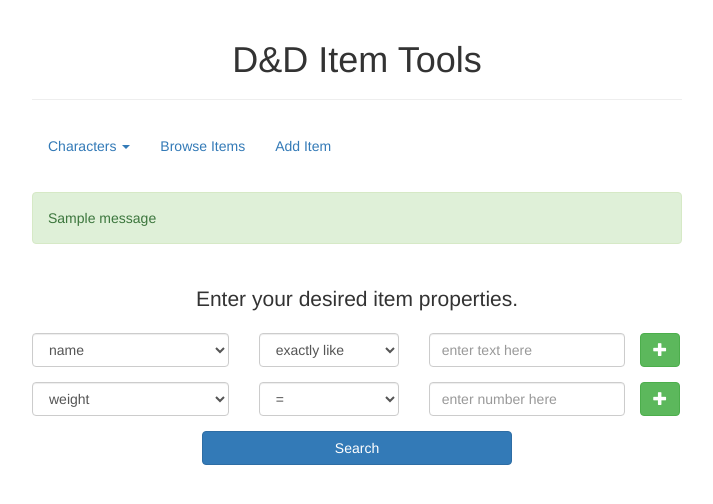
After one commit to danika/dnd-tools, a Flask app: page /browse in a window 1280 px wide. The commit adds this page. Shown: the top 504 px of the page, without its empty margins (283-996 px from the left). Run offline with Flask 2, Linux system fonts and the light colour scheme; one stand-in notice (Sample message) is shown; parts of the project's set-up code (start-up, migrations or seed data) failed here and were passed over; some libraries are stand-ins or nearby versions.

Commit message:
add item done. beginning work on browse

```diff
--- a/app/app.py
+++ b/app/app.py
@@ -19,6 +19,7 @@ login_manager.login_view = '/login'
 def load_user(user_id):
     return User.load(users_db, str(user_id))
 
+#database.view('category/viewname',key='')
 def get_user_id(email):
 	vr = users_db.view('search/email', key=email)
 	if vr.rows:
@@ -26,10 +27,14 @@ def get_user_id(email):
 	else:
 		return None
 
+def parse_dict_list(entries):
+	parsed_list = list()
+	for entry in entries:
+		parsed_list.append(entry.data)
+	return parsed_list
+
 
 #------Views-------
-
-#database.view('category/viewname',key='')
 
 @app.route('/signup', methods=['POST', 'GET'])
 def signup():
@@ -79,9 +84,52 @@ def login():
 def add_item():
 	form = AddItemForm()
 	if form.validate_on_submit():
+		#make new item
+
+		#parse weapon types
+		weapon_types_dict = form.weapon_types.data
+		weapon_types = list()
+		for choice in weapon_types_dict.keys():
+			if weapon_types_dict[choice] == True:
+				weapon_types.append(choice)
+
+
+		new_item = Item(name=form.name.data,
+						references=parse_dict_list(form.references.entries),
+						weight=form.weight.data,
+						value=form.value.data,
+						weapon_types=weapon_types,
+						damage=parse_dict_list(form.damage.entries),
+						critical=form.critical.data,
+						range_increment=form.range_increment.data,
+						armor_type=form.armor_type.data,
+						body_slot=form.body_slot.data,
+						armor_bonus=form.armor_bonus.data,
+						max_dex_bonus=form.max_dex_bonus.data,
+						armor_check_penalty=form.armor_check_penalty.data,
+						arcane_spell_failure=form.arcane_spell_failure.data,
+						movement_speed=form.movement_speed.data,
+						attribute_modifiers=parse_dict_list(form.attribute_modifiers.entries),
+						total_uses=form.total_uses.data,
+						description=form.description.data)
+
+		new_item.store(items_db)
+
+		#inform user of their success
 		flash('Item successfully added!', 'success')
 		return redirect(url_for('add_item'))
 	return render_template('add-item.html', form=form)
+
+@app.route('/browse', methods=['GET'])
+def browse():
+	form = BrowseForm()
+	return render_template('browse.html', form=form)
+
+@app.route('/item/<item_id>', methods=['GET'])
+def item(item_id):
+	#get the item document for the id
+
+	return render_template('browse.html')
 
 @app.route('/', methods=['GET'])
 @login_required
--- a/app/forms.py
+++ b/app/forms.py
@@ -17,6 +17,43 @@ class LoginForm(Form):
 	email = StringField('Email', validators=[InputRequired(), Length(1,64)])
 	pwd = PasswordField('Password', validators=[InputRequired()])
 	login = SubmitField('Login')
+
+
+class TextSearchForm(Form):
+	field_choice = SelectField('Choice',
+		choices=[("name", "name"),
+				("book", "book"),
+				("critical", "critical"),
+				("armor_type", "armor type"),
+				("body_slot", "body slot"),
+				("description", "description")])
+	operator_choice = SelectField('Operator',
+		choices=[("exactly like", "exactly like"),
+				("similar_to", "similar to")])
+	user_input = StringField('Input')
+
+class NumberSearchForm(Form):
+	field_choice = SelectField('Choice',
+		choices=[("weight", "weight"),
+				("value", "value"),
+				("range_increment", "range increment"),
+				("armor_bonus", "armor bonus"),
+				("max_dex_bonus", "max dex bonus"),
+				("armor_check_penalty", "armor check penalty"),
+				("arcane_spell_failure", "arcane spell failure"),
+				("movement_speed", "movement speed")])
+	operator_choice = SelectField('Operator',
+		choices=[("equals", "="),
+				("greater_than", ">"),
+				("less_than", "<")])
+	user_input = DecimalField('Input')
+
+
+class BrowseForm(Form):
+	text_searches = FieldList(FormField(TextSearchForm), 'Text', validators=[Optional()], min_entries=1)
+	number_searches = FieldList(FormField(NumberSearchForm), 'Numbers', validators=[Optional()], min_entries=1)
+	submit = SubmitField('Search')
+
 
 class ReferenceForm(NoCSRFForm):
 	book = StringField('Book', validators=[InputRequired(message='Must enter a reference book.')])
@@ -46,8 +83,8 @@ class AddItemForm(Form):
 	#required features
 	name = StringField('Name', validators=[InputRequired()])
 	references = FieldList(FormField(ReferenceForm), 'References', min_entries=1)
-	weight = DecimalField('Weight', validators=[NumberRange(min=0)], places=2)
-	value = DecimalField('Value', validators=[NumberRange(min=0)], places=2)
+	weight = DecimalField('Weight', validators=[InputRequired(), NumberRange(min=0)], places=2)
+	value = DecimalField('Value', validators=[InputRequired(), NumberRange(min=0)], places=2)
 
 	#weapon features
 	weapon_types = FormField(WeaponTypesForm, 'Weapon Types')
--- a/app/models.py
+++ b/app/models.py
@@ -34,9 +34,9 @@ class Character(Document):
 class Item(Document):
 	#required features
 	name = TextField()
+	references = ListField(DictField(Mapping.build(book = TextField(), page = TextField())))
 	weight = DecimalField() #in lbs
 	value = DecimalField() #in gold
-	references = ListField(DictField(Mapping.build(book = TextField(), page = TextField())))
 
 	#weapon features
 	weapon_types = ListField(TextField()) #["simple", "light", "melee"]
@@ -60,7 +60,7 @@ class Item(Document):
 	#miscellaneous features
 	attribute_modifiers = ListField(DictField(Mapping.build(
 							attribute = TextField(),
-							modifier = TextField())))
-	#[{"quality":"listen", "modifier":"+2"}, {"quality":"spot", "modifier":"+2"}]
+							modifier = IntegerField())))
+	#[{"attribute":"listen", "modifier":"2"}, {"attribute":"spot", "modifier":"2"}]
 	total_uses = IntegerField()
 	description = TextField()
--- a/app/templates/add-item.html
+++ b/app/templates/add-item.html
@@ -180,8 +180,8 @@
   horizontal_columns=('sm', 3, 8), ph="The dagger is a common secondary weapon. You get a +2 bonus on Sleight of Hand checks made to conceal a dagger on your body (see the Sleight of Hand skill, page 81).") }}
 
   <div class="form-group">
-    <div class="col-sm-offset-3 col-sm-8">
-      {{ form.submit(class="btn btn-primary") }}
+    <div class="col-sm-offset-3 col-sm-6">
+      {{ form.submit(class="btn btn-primary btn-block") }}
     </div>
   </div>
 
--- /dev/null
+++ b/app/templates/browse.html
@@ -0,0 +1,90 @@
+{% extends "main.html" %}
+{% import "macros.html" as utils %}
+
+{% block page_content %}
+
+{% with messages = get_flashed_messages(with_categories=true) %}
+{% if messages %}
+    {% for category, message in messages %}
+    <div class="alert alert-{{category}}">{{message}}</div>
+    {% endfor %}
+{% endif %}
+{% endwith %}
+
+<br>
+<p class="lead">Enter your desired item properties.</p>
+
+
+<form class="form-horizontal" role="form" method="get">
+
+  <div class="text_fields">
+
+      <div class="form-group {% if form.text_searches.errors %} has-error{% endif %}">
+          <div class="col-sm-4">
+            {{ form.text_searches[0].field_choice(class="form-control") }}
+          </div>
+
+          <div class="col-sm-3">
+            {{ form.text_searches[0].operator_choice(class="form-control") }}
+          </div>
+
+          <div class="col-sm-4">
+            {{ form.text_searches[0].user_input(class="form-control", placeholder="enter text here") }}
+          </div>
+
+          <button type="button" class="btn btn-success add_textsearch_button">
+            <span class="glyphicon glyphicon-plus"></span>
+          </button>
+
+          {% for entry in form.text_searches %}
+            {{ utils.errors_for_field(entry.field_choice, horizontal_columns=('sm',3,8), form_type="horizontal") }}
+            {{ utils.errors_for_field(entry.operator_choice, horizontal_columns=('sm',3,8), form_type="horizontal") }}
+            {{ utils.errors_for_field(entry.user_input, horizontal_columns=('sm',3,8), form_type="horizontal") }}
+          {% endfor %}
+
+    </div>
+
+    <!--More fields will go here-->
+
+  </div>
+
+  <div class="number_fields">
+
+      <div class="form-group {% if form.text_searches.errors %} has-error{% endif %}">
+          <div class="col-sm-4">
+            {{ form.number_searches[0].field_choice(class="form-control") }}
+          </div>
+
+          <div class="col-sm-3">
+            {{ form.number_searches[0].operator_choice(class="form-control") }}
+          </div>
+
+          <div class="col-sm-4">
+            {{ form.number_searches[0].user_input(class="form-control", placeholder="enter number here") }}
+          </div>
+
+          <button type="button" class="btn btn-success add_textsearch_button">
+            <span class="glyphicon glyphicon-plus"></span>
+          </button>
+
+          {% for entry in form.number_searches %}
+            {{ utils.errors_for_field(entry.field_choice, horizontal_columns=('sm',3,8), form_type="horizontal") }}
+            {{ utils.errors_for_field(entry.operator_choice, horizontal_columns=('sm',3,8), form_type="horizontal") }}
+            {{ utils.errors_for_field(entry.user_input, horizontal_columns=('sm',3,8), form_type="horizontal") }}
+          {% endfor %}
+
+    </div>
+
+    <!--More fields will go here-->
+
+  </div>
+
+  <div class="form-group">
+    <div class="col-sm-offset-3 col-sm-6">
+      {{ form.submit(class="btn btn-primary btn-block") }}
+    </div>
+  </div>
+
+</form>
+
+{% endblock %}
--- a/app/templates/main.html
+++ b/app/templates/main.html
@@ -33,7 +33,7 @@
                         {% endblock %}
 
                     </ul>
-                <li><a href="#">Browse Items</a></li>
+                <li><a href="/browse">Browse Items</a></li>
                 <li><a href="/add-item">Add Item</a></li>
             </ul>
         </nav>
```
